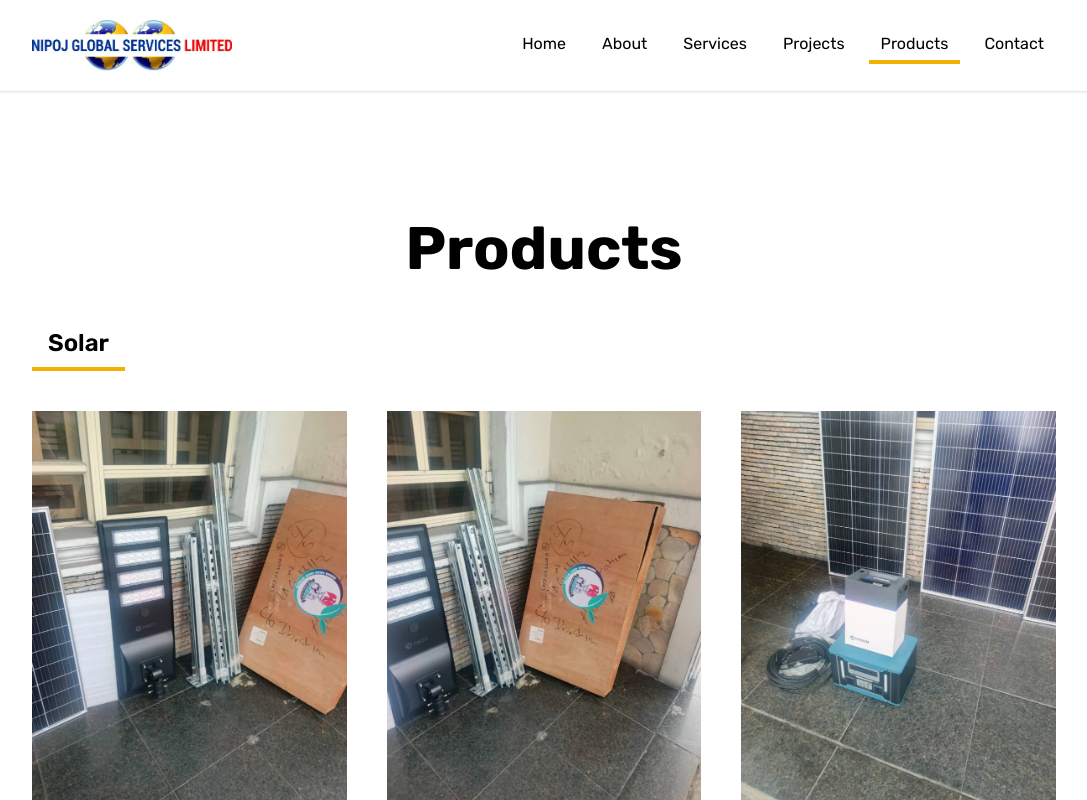
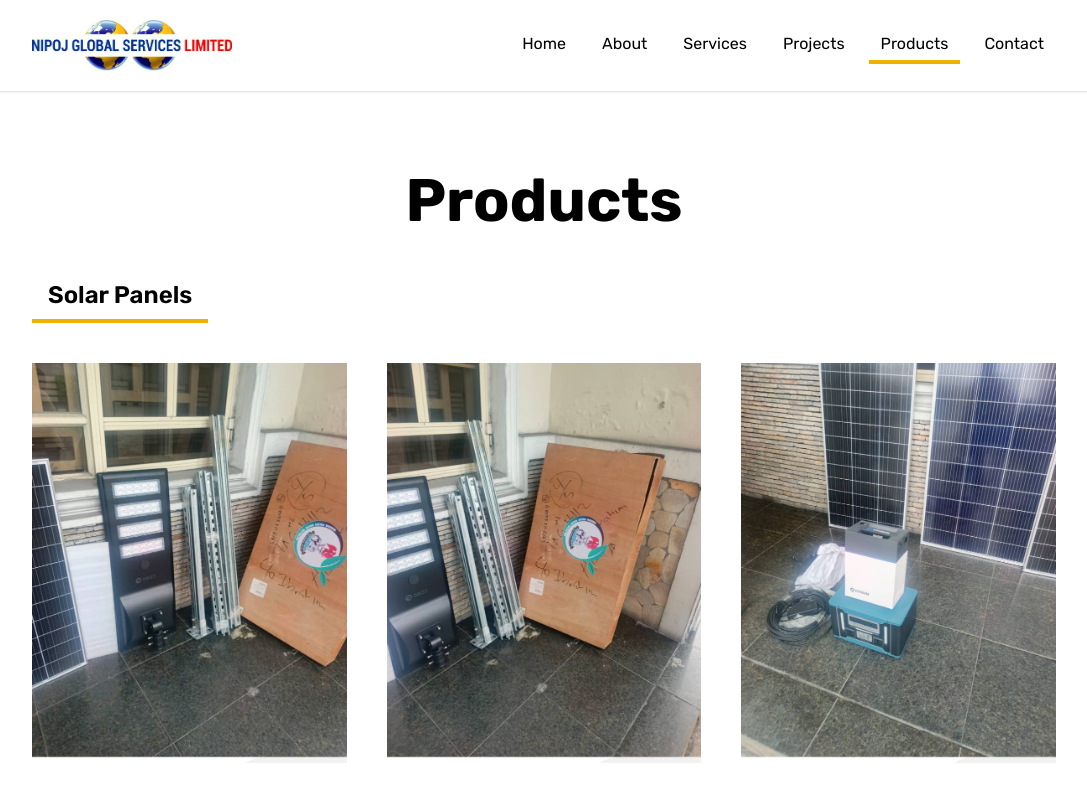
Before and after one commit to thedon-dev/nipoj-global, a React (Vite) app: page /products in a window 1280 px wide. Shown: the top 800 px of the page, without its empty margins (96-1183 px from the left). Built offline with nearby package versions, Linux system fonts and the light colour scheme.

Commit message:
added 1 more detail

```diff
--- a/src/pages/Products.jsx
+++ b/src/pages/Products.jsx
@@ -8,17 +8,18 @@ import Solar6 from "../assets/Solar6.jpg";
 
 const Products = () => {
   const [btnIdx, setBtnIdx] = useState(0);
-  const buttons = ["Solar"];
+  const buttons = ["Solar Panels"];
 
   const images = [[Solar1, Solar2, Solar3, Solar4, Solar5, Solar6]];
   return (
-    <main className="px-[5%] lg:px-[10%] py-32">
+    <main className="px-[5%] lg:px-[10%] py-20">
       <div className="2xl:container mx-auto">
         <h1 className="text-6xl font-bold text-center">Products</h1>
 
         <div className="mt-10">
           {buttons.map((btn, index) => (
             <button
+              onClick={() => setBtnIdx(index)}
               key={index}
               className={`${
                 btnIdx == index ? "border-b-4 border-yellow-500" : "'"
```
Also changed, not shown: 1 other file (tests, documents, lock files or other folders).
